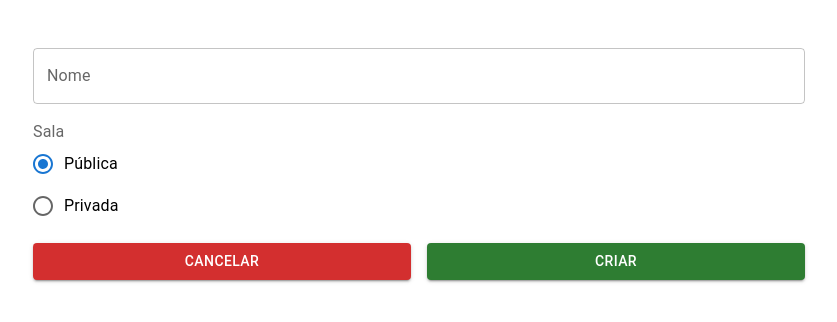
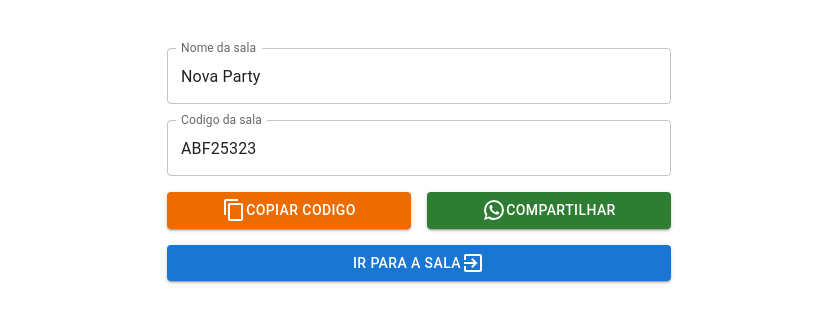
Before and after one commit to MatheusMartinsss/Quests, a React (Create React App) app: page /criar in a window 1280 px wide. Shown: the top 322 px of the page, without its empty margins (221-1058 px from the left). Built offline with nearby package versions, Linux system fonts and the light colour scheme.

Commit message:
create form created party

```diff
--- a/package.json
+++ b/package.json
@@ -5,6 +5,7 @@
   "dependencies": {
     "@emotion/react": "^11.10.5",
     "@emotion/styled": "^11.10.5",
+    "@mui/icons-material": "^5.10.14",
     "@mui/material": "^5.10.14",
     "@testing-library/jest-dom": "^5.16.5",
     "@testing-library/react": "^13.4.0",
--- /dev/null
+++ b/src/presentation/pages/party-create/components/party-created-form.tsx
@@ -0,0 +1,39 @@
+import React from 'react'
+import { Grid, TextField, Button } from '@mui/material'
+import ContentCopyIcon from '@mui/icons-material/ContentCopy';
+import WhatsAppIcon from '@mui/icons-material/WhatsApp';
+import ExitToAppIcon from '@mui/icons-material/ExitToApp';
+type props = {
+    data: any
+}
+const PartyCreatedForm: React.FC<props> = ({ data }: props) => {
+    return (
+        <Grid container spacing={2} padding={5} maxWidth='600px'>
+            <Grid item xs={12} md={12}>
+                <TextField value={data.name} fullWidth  label='Nome da sala'> </TextField>
+            </Grid>
+            <Grid item xs={12} md={12}>
+                <TextField value={data.codigo} fullWidth label='Codigo da sala'> </TextField>
+            </Grid>
+            <Grid item xs={12} md={6}>
+                <Button color='warning' fullWidth variant='contained'>
+                    <ContentCopyIcon />
+                    Copiar codigo
+                </Button>
+            </Grid>
+            <Grid item xs={12} md={6}>
+                <Button color='success' fullWidth variant='contained'>
+                    <WhatsAppIcon />
+                    Compartilhar
+                </Button>
+            </Grid>
+            <Grid item xs={12} md={12}>
+                <Button color='primary' fullWidth variant='contained'>
+                    Ir para a sala
+                    <ExitToAppIcon />
+                </Button>
+            </Grid>
+        </Grid>
+    )
+}
+export default PartyCreatedForm
--- a/src/presentation/pages/party-create/components/party-form.tsx
+++ b/src/presentation/pages/party-create/components/party-form.tsx
@@ -1,7 +1,10 @@
 import React, { useState } from 'react'
 import { Grid, TextField, Button, RadioGroup, Radio, FormControlLabel, FormLabel } from '@mui/material'
 
-const PartyForm: React.FC = () => {
+type props = {
+    handleParty: React.FC
+}
+const PartyForm: React.FC<props> = ({ handleParty }: props) => {
     const [form, setForm] = useState({ name: '', type: 'public', password: '' })
     const handleChange = (event: React.ChangeEvent<HTMLInputElement>) => {
         setForm((_form) => ({ ..._form, [event.target.name]: event.target.value }))
--- a/src/presentation/pages/party-create/party-create.tsx
+++ b/src/presentation/pages/party-create/party-create.tsx
@@ -1,11 +1,35 @@
 import React from 'react'
-import { Container } from '@mui/material'
+import { Box } from '@mui/material'
 import PartyForm from './components/party-form'
+import PartyCreatedForm from './components/party-created-form'
+
+const party = {
+    name: 'Nova Party',
+    codigo: 'ABF25323'
+}
 const PartyCreate: React.FC = () => {
+    let created: boolean = false
+    const handlePartyCreate: React.FC = (): any => {
+        created = !created
+        return { created }
+    }
     return (
-        <Container maxWidth='md'>
-            <PartyForm />
-        </Container>
+        <Box
+            display="flex"
+            justifyContent="center"
+            alignItems="center"
+
+        >
+            {created ?
+                <PartyForm
+                    handleParty={handlePartyCreate}
+                />
+                :
+                <PartyCreatedForm
+                    data={party}
+                />
+            }
+        </Box>
     )
 }
 export default PartyCreate
```
Also changed, not shown: 1 other file (tests, documents, lock files or other folders).
